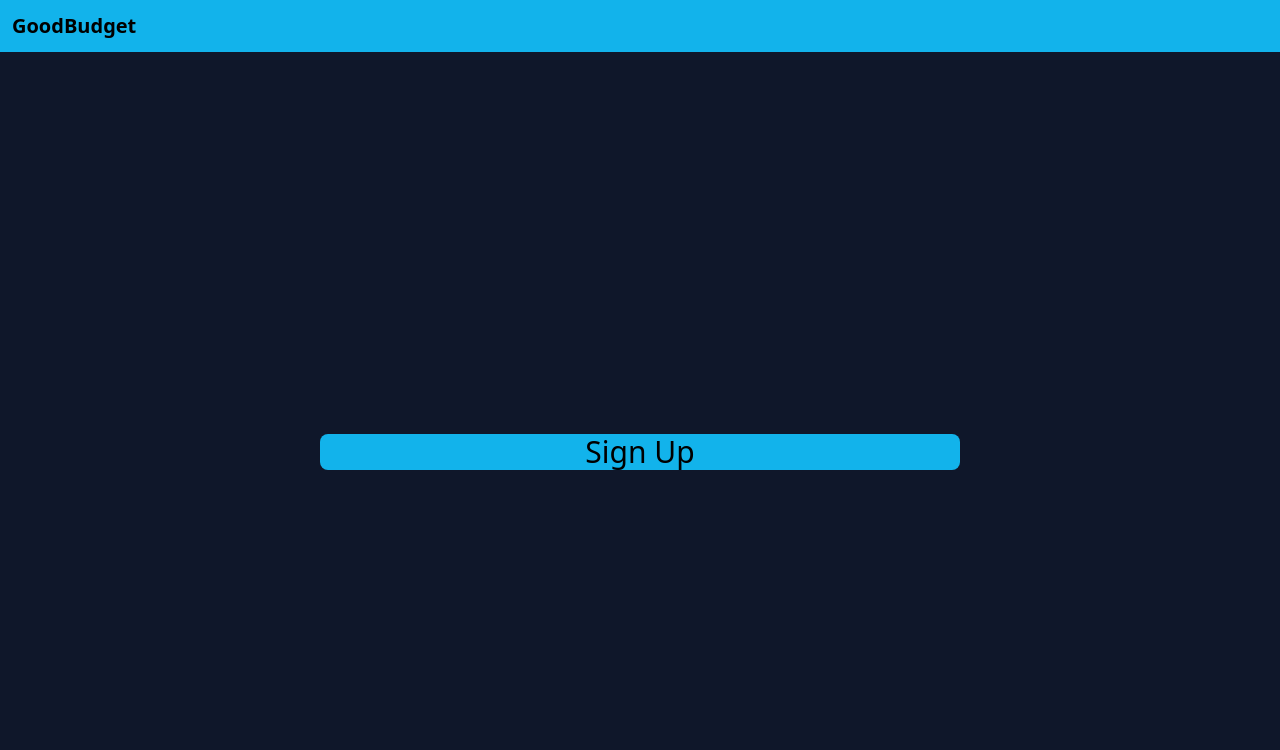
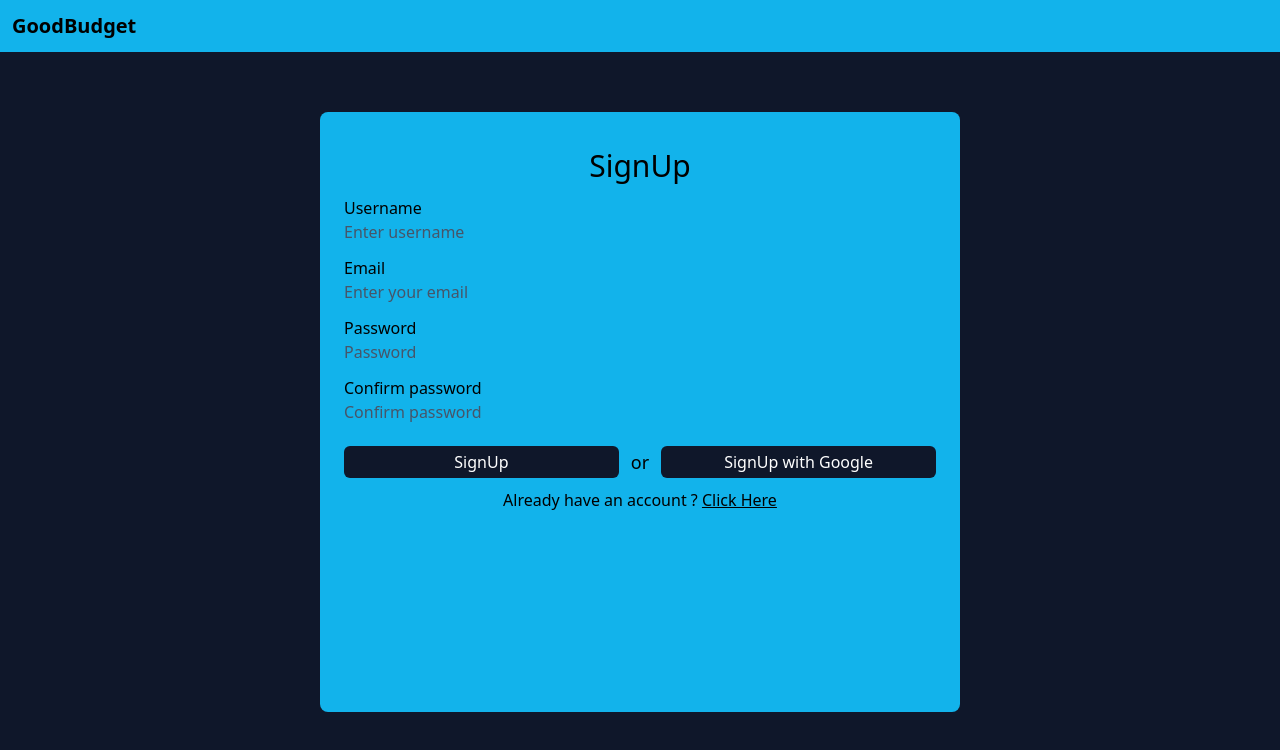
Before and after one commit to Sowdarjya/Goodbudget, a React (Vite) app: page / in a window 1280 px wide. Shown: the top 750 px of the page. Built offline with nearby package versions, Linux system fonts and the light colour scheme.

Commit message:
created signup page

```diff
--- a/src/Pages/Signup.jsx
+++ b/src/Pages/Signup.jsx
@@ -1,10 +1,73 @@
 import React from "react";
+import { useState } from "react";
+const Signup = () => {
+  const [username, setUsername] = useState("");
+  const [email, setEmail] = useState("");
+  const [password, setPassword] = useState("");
+  const [confirmPassword, setConfirmPassword] = useState("");
 
-const Signup = () => {
   return (
-    <div className="flex items-center justify-center h-screen">
-      <div className="bg-[#12b3eb] w-2/4 rounded-lg">
-        <h2 className="text-center text-3xl">Sign Up</h2>
+    <div className="flex items-center justify-center h-[90vh]">
+      <div className="bg-[#12b3eb] w-[50%] rounded-lg p-6 h-5/6">
+        <h2 className="text-center text-3xl m-3">SignUp</h2>
+
+        <form>
+          <div className="mb-3">
+            <p className="font-medium text-base">Username</p>
+            <input
+              type="text"
+              placeholder="Enter username"
+              value={username}
+              className="bg-transparent outline-none placeholder:text-slate-600 w-full"
+              onChange={(e) => setUsername(e.target.value)}
+            />
+          </div>
+          <div className="mb-3">
+            <p className="font-medium text-base">Email</p>
+            <input
+              type="email"
+              placeholder="Enter your email"
+              value={email}
+              className="bg-transparent outline-none placeholder:text-slate-600 w-full"
+              onChange={(e) => setEmail(e.target.value)}
+            />
+          </div>
+          <div className="mb-3">
+            <p className="font-medium text-base">Password</p>
+            <input
+              type="password"
+              placeholder="Password"
+              value={password}
+              className="bg-transparent outline-none placeholder:text-slate-600 w-full"
+              onChange={(e) => setPassword(e.target.value)}
+            />
+          </div>
+          <div className="mb-3">
+            <p className="font-medium text-base ">Confirm password</p>
+            <input
+              type="password"
+              placeholder="Confirm password"
+              value={confirmPassword}
+              className="bg-transparent outline-none placeholder:text-slate-600 w-full"
+              onChange={(e) => setConfirmPassword(e.target.value)}
+            />
+          </div>
+          <div className="flex items-center justify-between">
+            <button className="bg-slate-900 p-1 w-1/2  text-white rounded-md hover:bg-slate-800">
+              SignUp
+            </button>
+            <p className="font-medium text-lg m-3">or</p>
+            <button className="bg-slate-900 p-1 w-1/2 text-white rounded-md hover:bg-slate-800">
+              SignUp with Google
+            </button>
+          </div>
+          <p className="text-center">
+            Already have an account ?{" "}
+            <span className="underline hover:text-slate-900 hover:cursor-pointer">
+              Click Here
+            </span>
+          </p>
+        </form>
       </div>
     </div>
   );
```
